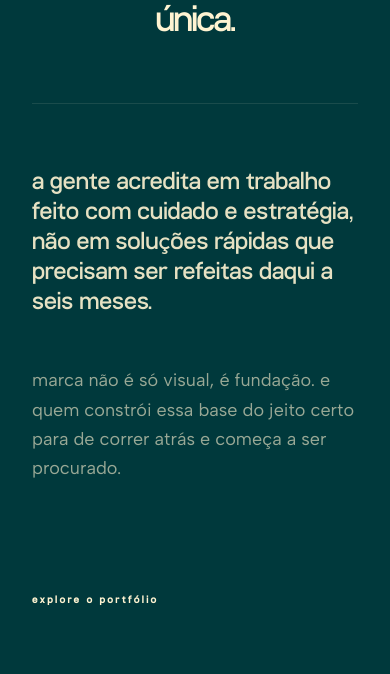
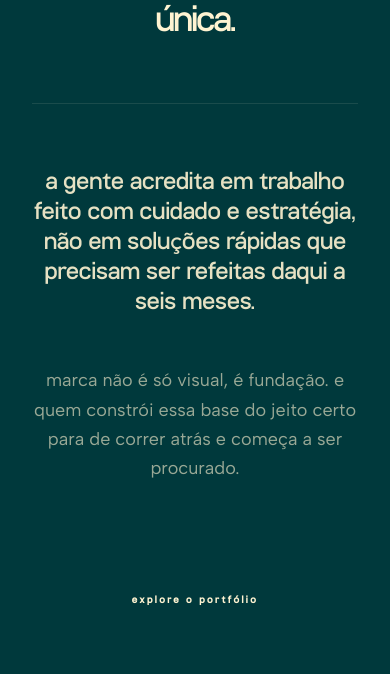
Before and after one commit to HallsDrake/romano-company, a React (Vite) app: page / in a window 390 px wide. Shown: the part 7425-8099 px from the top of the page. Built offline with nearby package versions, Linux system fonts and the light colour scheme; a web font is replaced by a local one.

Commit message:
fix: centralize manifesto secondary text on mobile

```diff
--- a/src/components/laura/ValuePropLaura.jsx
+++ b/src/components/laura/ValuePropLaura.jsx
@@ -22,13 +22,13 @@ const ValuePropLaura = () => {
               </h3>
             </motion.div>
 
-            <div className="grid md:grid-cols-2 gap-16 md:gap-32 text-left border-t border-main/10 pt-16 md:pt-32 items-start">
+            <div className="grid md:grid-cols-2 gap-16 md:gap-32 text-center md:text-left border-t border-main/10 pt-16 md:pt-32 items-start">
               <motion.div
                 initial={{ opacity: 0, x: -20 }}
                 whileInView={{ opacity: 1, x: 0 }}
                 viewport={{ once: true }}
                 transition={{ duration: 0.8, delay: 0.2 }}
-                className="space-y-12 text-2xl md:text-3xl font-header leading-tight text-main/95"
+                className="space-y-12 text-2xl md:text-3xl font-header leading-tight text-main/95 max-w-xl mx-auto md:mx-0"
               >
                 <p className="text-2xl md:text-3xl font-header leading-tight text-main/90">
                   A gente acredita em trabalho feito com cuidado e estratégia, não em soluções rápidas que precisam ser refeitas daqui a seis meses.
@@ -37,8 +37,8 @@ const ValuePropLaura = () => {
                   Marca não é só visual, é fundação. E quem constrói essa base do jeito certo para de correr atrás e começa a ser procurado.
                 </p>
 
-                <div className="pt-12">
-                   <a href="#portfolio" className="btn-editorial text-main text-[10px] hover:text-accent-primary after:bg-accent-primary lowercase">
+                <div className="pt-12 w-full md:w-auto">
+                   <a href="#portfolio" className="btn-editorial text-main text-[10px] hover:text-accent-primary after:bg-accent-primary lowercase w-full md:w-auto flex items-center justify-center md:block">
                     explore o portfólio
                    </a>
                 </div>
```
